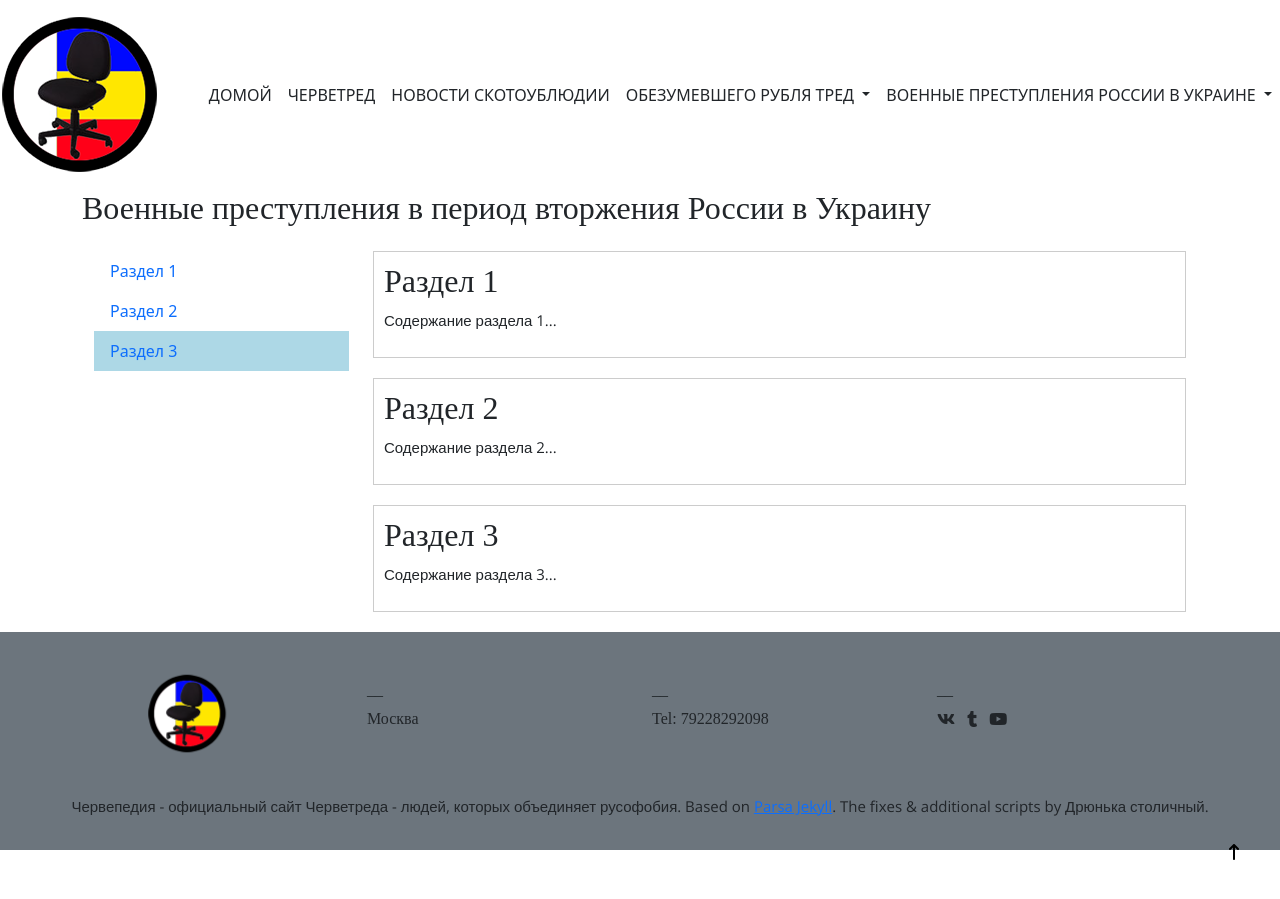
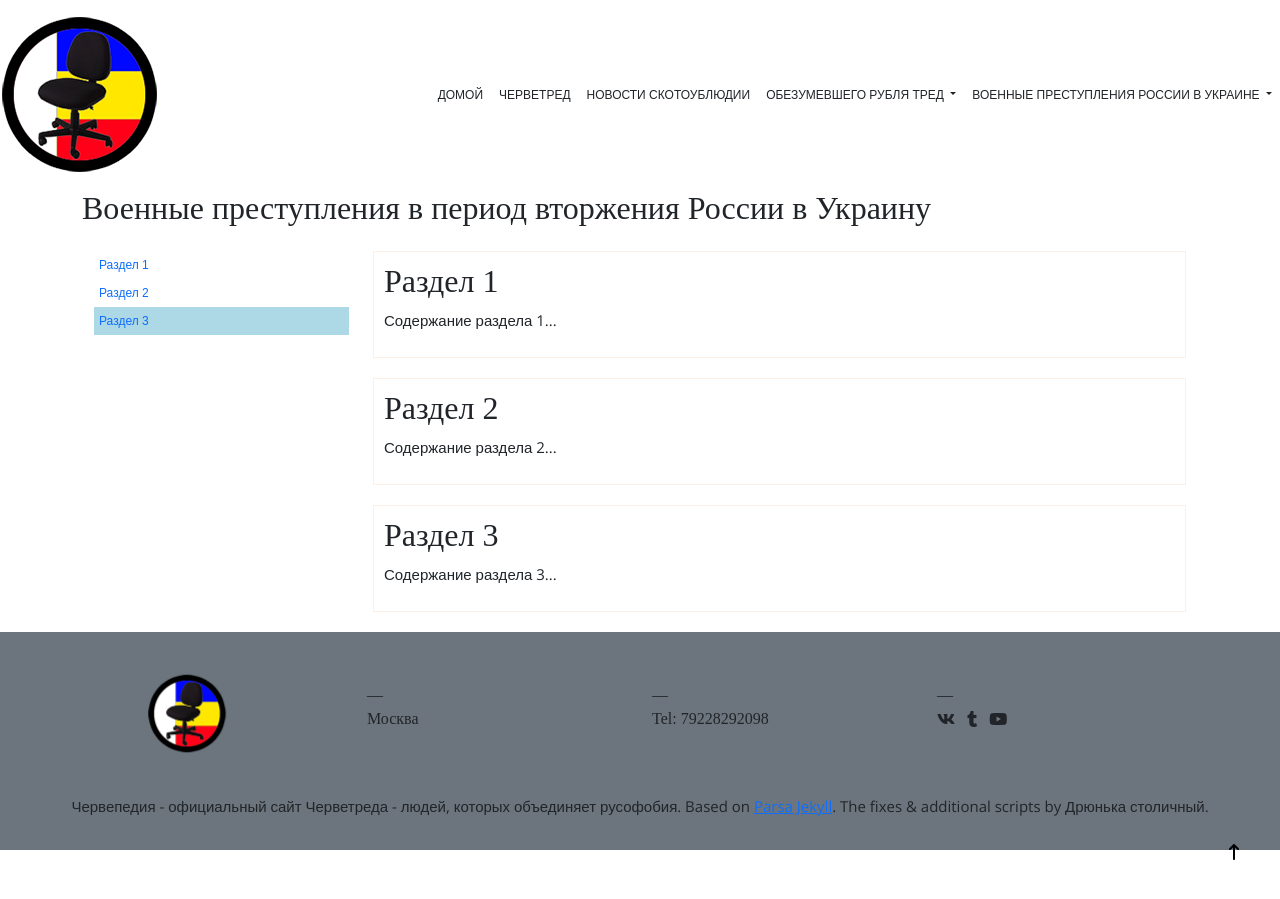
Before and after one commit to chervetred/chervetred.github.io, a Jekyll site: the page built from _pages/test.html, in a window 1280 px wide. Built offline with Jekyll 4.4.1, drawn with Linux system fonts in a browser that asks for light colours; nearby versions of some CDN libraries; some web fonts are replaced; a script that is not in the unit is left out; comment, search, counter and statistics services are not loaded.

Commit message:
Update test.html

```diff
--- a/_pages/test.html
+++ b/_pages/test.html
@@ -14,9 +14,15 @@ image:
   <link href="https://cdn.jsdelivr.net/npm/bootstrap@5.4.0/dist/css/bootstrap.min.css" rel="stylesheet">
   <style>
     .article-section {
-      border: 1px solid #ccc;
+      border: 1px solid #fdefe6; /* Рамка для разделов */
       padding: 10px;
       margin-bottom: 20px;
+      font-family: Arial, sans-serif; /* Шрифт для текста разделов */
+    }
+    .nav-link {
+      font-family: Arial, sans-serif; /* Шрифт для пунктов меню */
+      font-size: 12px; /* Размер шрифта для пунктов меню */
+      padding: 5px; /* Поля для пунктов меню */
     }
     .nav-link.active {
       background-color: lightblue;
@@ -50,7 +56,6 @@ image:
     </div>
   </div>
 
-  <script src="https://cdn.jsdelivr.net/npm/bootstrap@5.4.0/dist/js/bootstrap.bundle.min.js"></script>
   <script>
     document.addEventListener('scroll', function() {
       const sections = document.querySelectorAll('.article-section');
```
